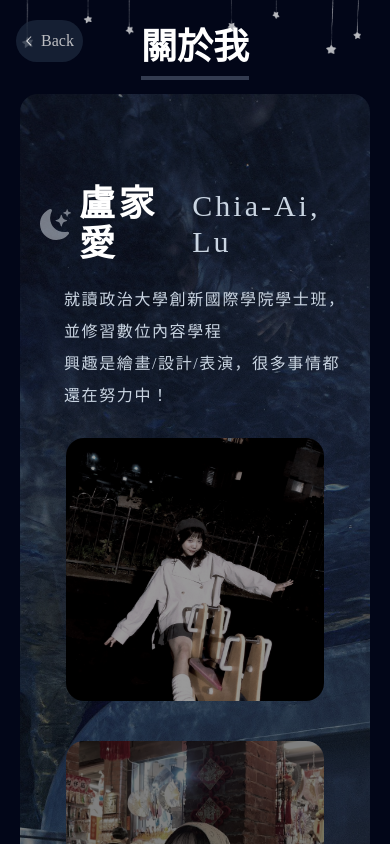
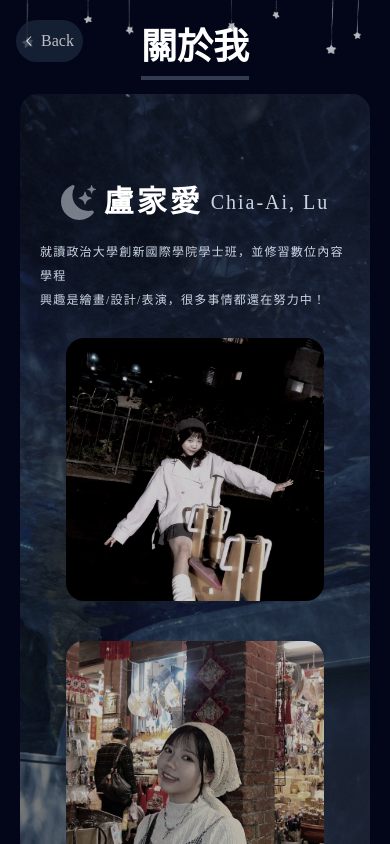
Before and after one commit to IvyLu-g/114_2_Web_113ZU1055_Hw1, a Next.js app: page /about in a window 390 px wide. Built offline with nearby package versions, Linux system fonts and the light colour scheme.

Commit message:
feat: response new

```diff
--- a/app/about/page.tsx
+++ b/app/about/page.tsx
@@ -33,12 +33,12 @@ export default function About() {
             <div className="relative z-20">
               <div className="flex gap-2 items-center justify-center">
                 <BsFillMoonStarsFill className="text-slate-200/50 w-auto h-[35px]"/>
-                <h1 className="text-white text-4xl font-bold tracking-widest">盧家愛</h1>
-                <h1 className="text-slate-300 text-3xl tracking-widest">Chia-Ai, Lu</h1>
+                <h1 className="text-white sm:text-5xl text-3xl font-bold tracking-widest">盧家愛</h1>
+                <h1 className="text-slate-300 sm:text-3xl text-xl tracking-widest">Chia-Ai, Lu</h1>
               </div>
 
-              <div className="mt-[20px] pl-6 justify-center flex">
-                <p className="text-slate-300 text-[16px] tracking-widest leading-loose">
+              <div className="mt-[20px] sm:pl-6 justify-center flex">
+                <p className="text-slate-300 sm:text-[16px] text-[12px] tracking-widest leading-loose">
                 就讀政治大學創新國際學院學士班，並修習數位內容學程<br />
                 興趣是繪畫/設計/表演，很多事情都還在努力中！</p>
               </div>
@@ -47,11 +47,11 @@ export default function About() {
                 <div className=" rounded-2xl h-full flex justify-center items-center
                                 bg-center bg-cover">
                   <Image src="/myphoto2.jpg" alt="my photo" width={260} height={260}
-                         className="saturate-50 brightness-60 rounded-2xl"/>
+                         className="saturate-50 brightness-80 rounded-2xl"/>
                 </div>
                 <div className=" rounded-2xl h-full flex justify-center bg-top bg-cover">
                   <Image src="/self_photo.jpg" alt="my photo" width={260} height={260}
-                         className="saturate-50 brightness-50 rounded-2xl"/>
+                         className="saturate-50 brightness-80 rounded-2xl"/>
                 </div>
 
               </div>
--- a/app/page.tsx
+++ b/app/page.tsx
@@ -8,8 +8,8 @@ export default function Home() {
 
   return (
     <>
-      <div className="flex h-screen w-full bg-slate-950 overflow-hidden">
-        <div className="sm:flex hidden w-full h-full">
+      <div className="flex min-h-screen w-full bg-slate-950">
+        <div className="sm:flex hidden w-full h-screen overflow-hidden">
           {/* 電腦版 */}
           <Menu />
           <div className="flex-1 h-full relative overflow-hidden">
@@ -23,7 +23,7 @@ export default function Home() {
             </div>
           </div>
         </div>
-        <div className="sm:hidden w-full flex justify-center">
+        <div className="sm:hidden w-full flex justify-center overflow-y-auto">
           {/* 手機版 */}
           <Menu />
         </div>
--- a/component/Menu.tsx
+++ b/component/Menu.tsx
@@ -28,25 +28,16 @@ export default function Menu() {
                         decoration-1 decoration-slate-400/35">盧家愛</div>
         <div className="text-center text-slate-200 text-[13px] font-light">政大創新國際學院學士班大二生</div>
 
-        {/* <div className="flex gap-2">
-           icons, links, images
-          <div>
-            <TbActivity />
-          </div>
-          <div>社群連結</div>
-          <div>社群連結</div>
-        </div> */}
-
 
         <Link href="/about">
           <div className="bg-slate-950 p-[30px] mx-[24px] my-[30px] rounded-md text-white
                             transition delay-150 duration-300 ease-in-out hover:scale-103 hover:bg-slate-800">關於我</div>
         </Link>
 
-        <Link href="/hobby">
+        {/* <Link href="/hobby">
           <div className="bg-slate-950 p-[30px] mx-[24px] my-[30px] rounded-md text-white
                             transition delay-100 duration-300 ease-in-out hover:scale-103 hover:bg-slate-800">我的興趣</div>
-        </Link>
+        </Link> */}
 
         <Link href="/design-works">
           <div className="bg-slate-950 p-[30px] mx-[24px] my-[30px] rounded-md text-white
```
